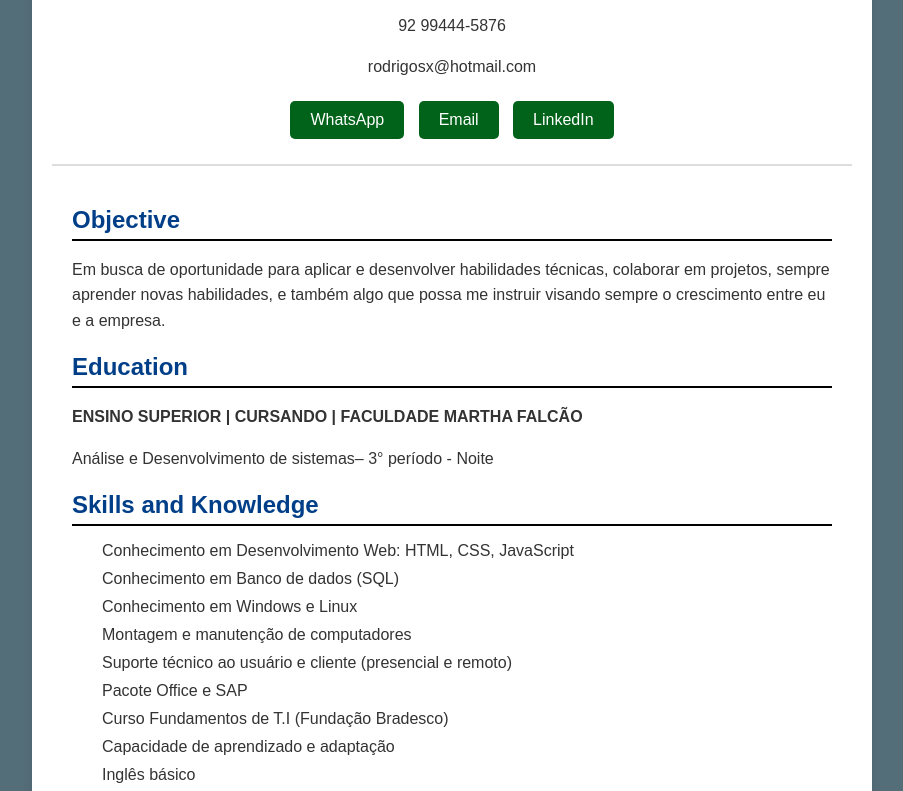
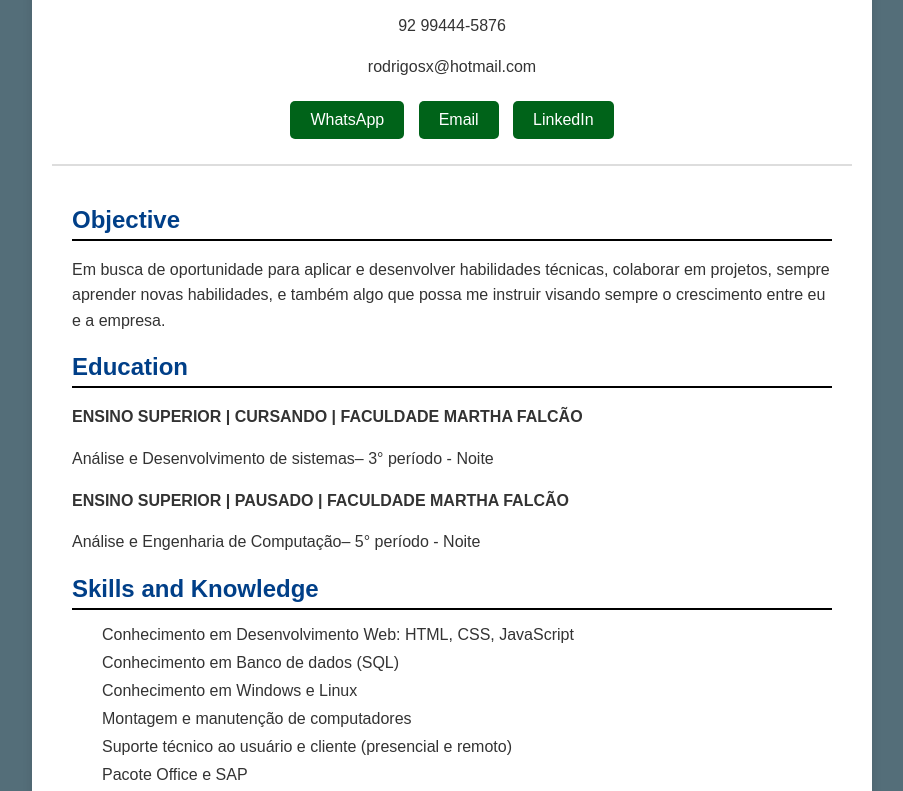
Before and after one commit to Rodrigoclarke/presen-a, a plain HTML site: page index.html in a window 1280 px wide. Shown: the part 286-1077 px from the top of the page, without its empty margins (188-1091 px from the left). Drawn offline with Linux system fonts and the light colour scheme.

Commit message:
Update index.html

```diff
--- a/index.html
+++ b/index.html
@@ -31,6 +31,8 @@
                 <h2>Education</h2>
                 <p><strong>ENSINO SUPERIOR | CURSANDO | FACULDADE MARTHA FALCÃO</strong></p>
                 <p>Análise e Desenvolvimento de sistemas– 3° período - Noite</p>
+                <p><strong>ENSINO SUPERIOR | PAUSADO | FACULDADE MARTHA FALCÃO</strong></p>
+                <p>Análise e Engenharia de Computação– 5° período - Noite</p>
             </section>
             <section>
                 <h2>Skills and Knowledge</h2>
```
